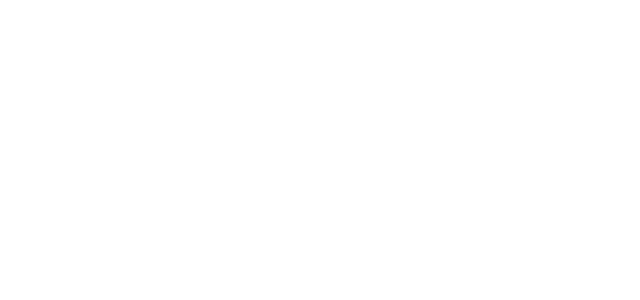
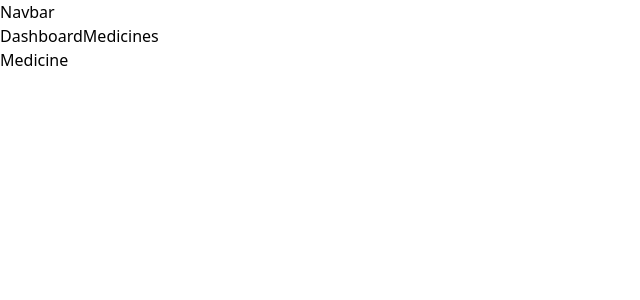
Before and after one commit to farhan-jabil/pharma-link, a React (Create React App) app: page /adminMedicine in a window 1280 px wide. Before the commit this address had no page. Shown: the top 300 px of the page, without its empty margins (0-640 px from the left). Built offline with nearby package versions, Linux system fonts and the light colour scheme.

Commit message:
working on admin dashboard

```diff
--- a/src/App.js
+++ b/src/App.js
@@ -3,6 +3,8 @@ import { BrowserRouter as Router, Routes, Route } from "react-router-dom";
 import Login from "./pages/login/Loginn";
 import Dashboard from "./pages/admin/Dashboard";
 import SidePanel from "./components/layouts/SidePanel";
+import Navbar from "./components/layouts/Navbar";
+import Medicine from "./pages/admin/Medicine";
 
 function App() {
   return (
@@ -13,11 +15,25 @@ function App() {
           <Route
             path="/adminDashboard"
             element={
-              <SidePanel>
-                <Dashboard />
-              </SidePanel>
+              <>
+                <Navbar />
+                <SidePanel>
+                  <Dashboard />
+                </SidePanel>
+              </>
             }
-          ></Route>
+          />
+          <Route
+            path="/adminMedicine"
+            element={
+              <>
+                <Navbar />
+                <SidePanel>
+                  <Medicine />
+                </SidePanel>
+              </>
+            }
+          />
         </Routes>
       </Router>
     </>
--- a/src/components/layouts/Navbar.js
+++ b/src/components/layouts/Navbar.js
@@ -0,0 +1,13 @@
+import React from "react";
+
+const Navbar = () => {
+  return (
+    <>
+      <div>
+        Navbar
+      </div>
+    </>
+  );
+};
+
+export default Navbar;
--- a/src/components/layouts/SidePanel.js
+++ b/src/components/layouts/SidePanel.js
@@ -6,8 +6,15 @@ const SidePanel = ({ children }) => {
   return (
     <>
       <div className="">
-        <div className="">PHARMA LINK</div>
-        {children}
+        <div className="flex">
+          <div>
+            <ul>
+              <li><Link to="/adminDashboard">Dashboard</Link></li>
+              <li><Link to="/adminMedicine">Medicine</Link></li>
+            </ul>
+          </div>
+          <div>{children}</div>
+        </div>
       </div>
     </>
   );
--- a/src/pages/admin/Dashboard.js
+++ b/src/pages/admin/Dashboard.js
@@ -4,7 +4,7 @@ const Dashboard = () => {
   return (
     <>
       <div>
-
+        Dashboard
       </div>
     </>
   );
--- /dev/null
+++ b/src/pages/admin/Medicine.js
@@ -0,0 +1,11 @@
+import React from 'react'
+
+const Medicine = () => {
+  return (
+    <div>
+      Medicines
+    </div>
+  )
+}
+
+export default Medicine
```
